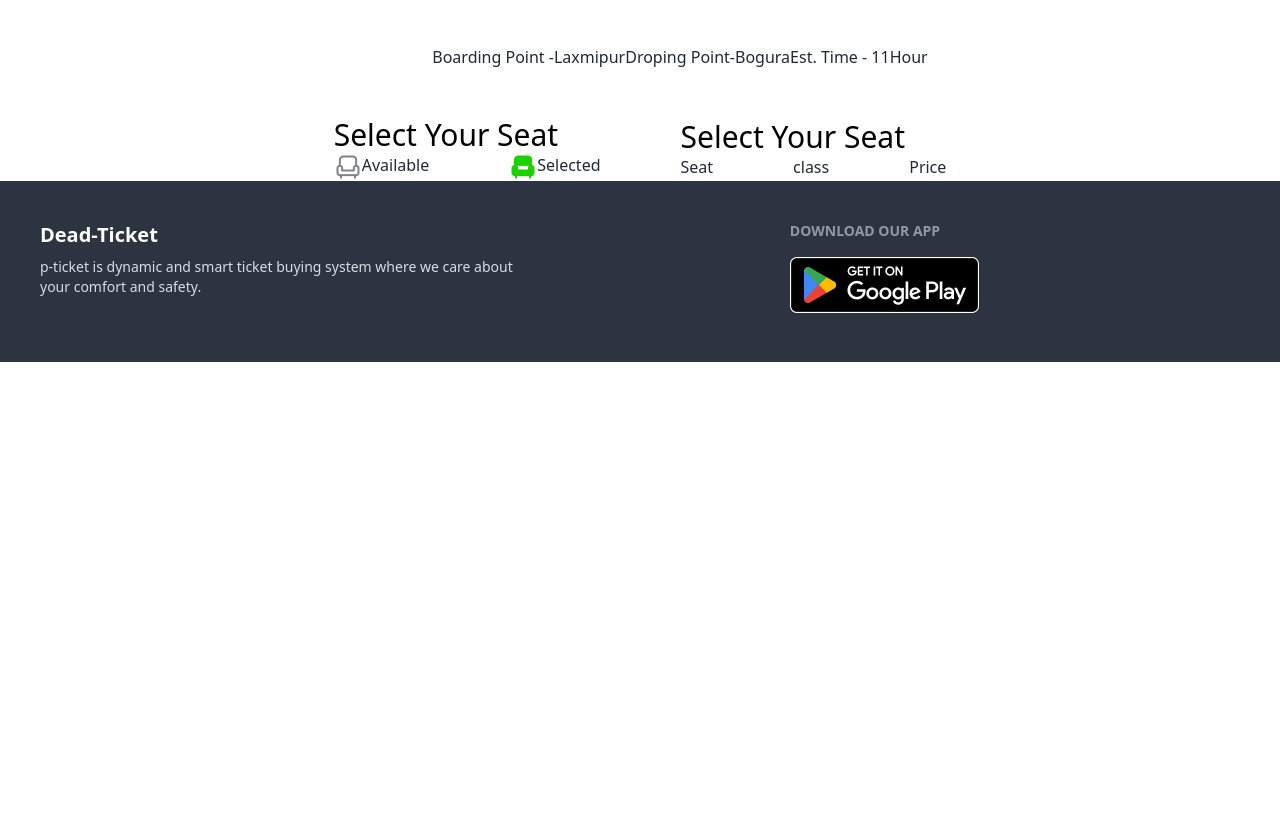
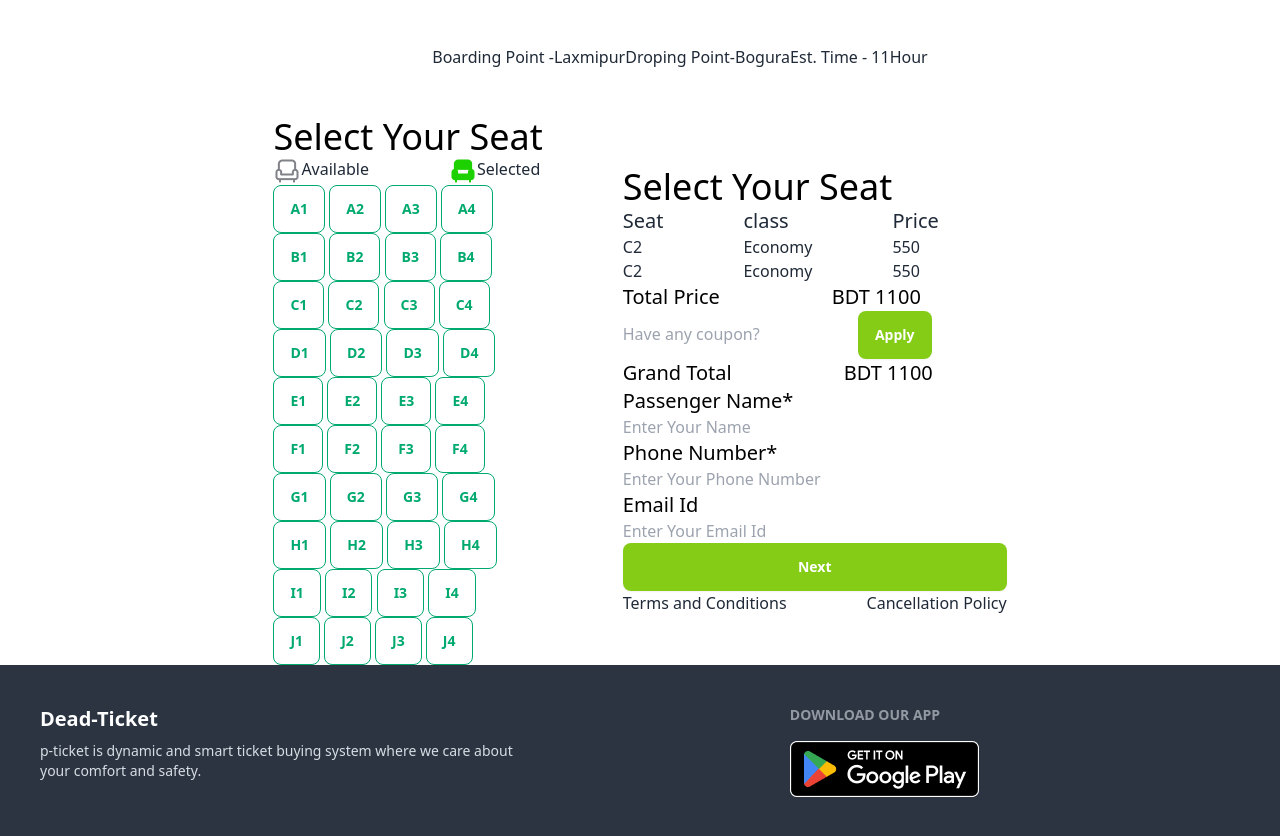
Before and after one commit to Tanzida999/Assignment5, a plain HTML site: page index.html in a window 1280 px wide. Shown: the part 1120-1956 px from the top of the page. Before the commit the page ends 1482 px from the top, so only its background shows below. Drawn offline with nearby package versions, Linux system fonts and the light colour scheme.

Commit message:
Ui almost done

```diff
--- a/index.html
+++ b/index.html
@@ -113,34 +113,140 @@
    <!-- Main SEction  -->
 
    <section id="main" class="flex justify-center items-center gap-20">
+
+    <!-- Left Main Section  -->
       <section id="main-left gap-4">
-        <p class="text-3xl text-black pt-12">Select Your Seat</p>
+        <p class="text-4xl text-black pt-12">Select Your Seat</p>
         <div class="flex space-x-20">
+        <p class="flex space-x-20"><img src="images/seat-gray.png" alt="" class="text-xl">Available</p>
+        <p class="flex space-x-20"><img src="images/seat-green-filled.png" alt="" class="text-xl">Selected</p>
+      </div>
+     <div class=" gap-20">
+      <div>
+        <button class="btn btn-outline btn-success bg-white">A1</button>
+        <button class="btn btn-outline btn-success bg-white">A2</button>
+        <button class="btn btn-outline btn-success bg-white">A3</button>
+        <button class="btn btn-outline btn-success bg-white">A4</button>
 
-        <p class="flex space-x-20"><img src="images/seat-gray.png" alt="">Available</p>
-        <p class="flex space-x-20"><img src="images/seat-green-filled.png" alt="">Selected</p>
+      </div>
+      <div>
+        <button class="btn btn-outline btn-success bg-white">B1</button>
+        <button class="btn btn-outline btn-success bg-white">B2</button>
+        <button class="btn btn-outline btn-success bg-white">B3</button>
+        <button class="btn btn-outline btn-success bg-white">B4</button>
 
-        </div>
+      </div>
+      <div>
+        <button class="btn btn-outline btn-success bg-white">C1</button>
+        <button class="btn btn-outline btn-success bg-white">C2</button>
+        <button class="btn btn-outline btn-success bg-white">C3</button>
+        <button class="btn btn-outline btn-success bg-white">C4</button>
+
+      </div>
+      <div>
+        <button class="btn btn-outline btn-success bg-white">D1</button>
+        <button class="btn btn-outline btn-success bg-white">D2</button>
+        <button class="btn btn-outline btn-success bg-white">D3</button>
+        <button class="btn btn-outline btn-success bg-white">D4</button>
+
+      </div>
+      <div>
+        <button class="btn btn-outline btn-success bg-white">E1</button>
+        <button class="btn btn-outline btn-success bg-white">E2</button>
+        <button class="btn btn-outline btn-success bg-white">E3</button>
+        <button class="btn btn-outline btn-success bg-white">E4</button>
+
+      </div>
+      <div>
+        <button class="btn btn-outline btn-success bg-white">F1</button>
+        <button class="btn btn-outline btn-success bg-white">F2</button>
+        <button class="btn btn-outline btn-success bg-white">F3</button>
+        <button class="btn btn-outline btn-success bg-white">F4</button>
+
+      </div>
+      <div>
+        <button class="btn btn-outline btn-success bg-white">G1</button>
+        <button class="btn btn-outline btn-success bg-white">G2</button>
+        <button class="btn btn-outline btn-success bg-white">G3</button>
+        <button class="btn btn-outline btn-success bg-white">G4</button>
+
+      </div>
+      <div>
+        <button class="btn btn-outline btn-success bg-white">H1</button>
+        <button class="btn btn-outline btn-success bg-white">H2</button>
+        <button class="btn btn-outline btn-success bg-white">H3</button>
+        <button class="btn btn-outline btn-success bg-white">H4</button>
+
+      </div>
+      <div>
+        <button class="btn btn-outline btn-success bg-white">I1</button>
+        <button class="btn btn-outline btn-success bg-white">I2</button>
+        <button class="btn btn-outline btn-success bg-white">I3</button>
+        <button class="btn btn-outline btn-success bg-white">I4</button>
+
+      </div>
+      <div>
+        <button class="btn btn-outline btn-success bg-white">J1</button>
+        <button class="btn btn-outline btn-success bg-white">J2</button>
+        <button class="btn btn-outline btn-success bg-white">J3</button>
+        <button class="btn btn-outline btn-success bg-white">J4</button>
+
+      </div>
+     </div>
+
+
+
 
       </section>
+
+      <!-- Right Main Section -->
       <section id="main-right" class="gap-4">
-        <p class="text-3xl text-black pt-12">Select Your Seat</p>
+        <p class="text-4xl text-black pt-12">Select Your Seat</p>
         <div class="flex space-x-20">
           <div>
-            <p>Seat</p>
+            <p class="text-xl">Seat</p>
+            <p>C2</p>
+        <p>C2</p>
           </div>
 
           <div>
-            <p>class</p>
+            <p class="text-xl">class</p>
+            <p>Economy</p>
+            <p>Economy</p>
           </div>
 
           <div>
-            <p>Price</p>
+            <p class="text-xl">Price</p>
+            <p>550</p>
+            <p>550</p>
           </div>
 
+
         </div>
+    <div class=" flex space-x-28">
+      <p class="text-xl text-black">Total Price</p>
+      <p class="text-xl text-black"> BDT 1100</p>
+    </div>
 
-
+    <input type="text" placeholder="Have any coupon?" class="bg-white">
+    <button class="btn bg-lime-500 border-transparent text-white">  Apply</button>
+    <div class=" flex space-x-28">
+      <p class="text-xl text-black">Grand Total</p>
+      <p class="text-xl text-black"> BDT 1100</p>
+    </div>
+    <div class="flex flex-col">
+      <label for="" class="text-xl text-black">Passenger Name*</label>
+      <input type="text" placeholder="Enter Your Name" class="bg-white" name="" id="">
+      <label for="" class="text-xl text-black">Phone Number*</label>
+      <input type="text" placeholder="Enter Your Phone Number" class="bg-white" name="" id="">
+      <label for="" class="text-xl text-black">Email Id</label>
+      <input type="text" placeholder="Enter Your Email Id" class="bg-white" name="" id="">
+      <button class=" btn bg-lime-500 border-transparent text-white">Next</button>
+    </div>
+    <div class="flex space-x-20 justify-center items-center">
+      <p>Terms and Conditions</p>
+    <p>Cancellation Policy</p>
+    </div>
       </section>
    </section>
 
```
Also changed, not shown: images/Group 60.png (added).
